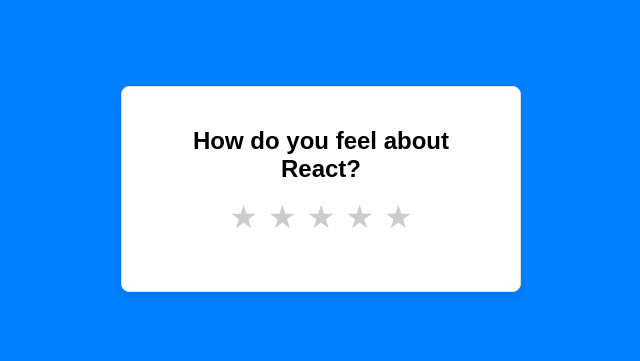
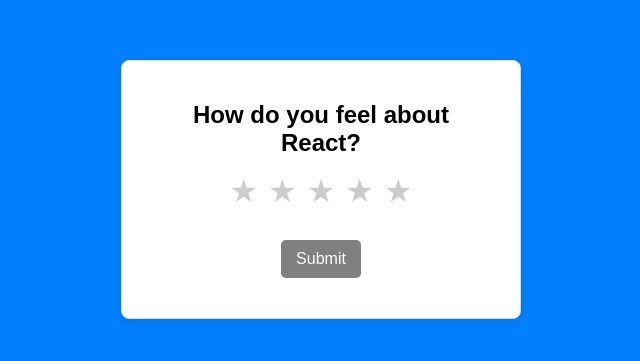
Before and after one commit to kristjem/udemy-react-codealong, a React (Vite) app in the folder modern-react-mini-projects/rating-ui/: page / in a window 1280 px wide. Shown: the part 211-572 px from the top of the page, without its empty margins (319-959 px from the left). Built offline with nearby package versions, Linux system fonts and the light colour scheme.

Commit message:
Submit rating

```diff
--- a/modern-react-mini-projects/rating-ui/src/App.jsx
+++ b/modern-react-mini-projects/rating-ui/src/App.jsx
@@ -7,7 +7,7 @@
     <div>
       <Rating
         heading="How do you feel about React?"
-        color="purple"
+        // color="purple" // optional star color
         feedbackMessages={[
           "What IS this!?",
           "Not my cup of tea",
--- a/modern-react-mini-projects/rating-ui/src/components/Rating.jsx
+++ b/modern-react-mini-projects/rating-ui/src/components/Rating.jsx
@@ -11,8 +11,22 @@
   // https://react.dev/learn/state-a-components-memory
   const [rating, setRating] = useState(0);
   const [hover, setHover] = useState(0);
+  const [submitted, setSubmitted] = useState(false);
 
   const stars = Array.from({ length: 5 }, (_, i) => i + 1);
+
+  const handleSubmit = () => {
+    if (rating > 0) {
+      setSubmitted(true);
+    }
+  };
+
+  const closeModal = () => {
+    // Closing the modal should reset the states
+    setSubmitted(false);
+    setRating(0);
+    setHover(0);
+  };
 
   return (
     <div className="rating-container">
@@ -32,6 +46,28 @@
         ))}
       </div>
       {rating > 0 && <p className="feedback">{feedbackMessages[rating - 1]}</p>}
+      <button
+        className="submit-btn"
+        onClick={handleSubmit}
+        disabled={rating === 0}
+      >
+        Submit
+      </button>
+
+      {/* Modal */}
+      {submitted && (
+        <div className="modal-overlay">
+          <div className="modal">
+            <h2>Thank You</h2>
+            <p>
+              You rated us {rating} star{rating > 1 ? "s" : ""}
+            </p>
+            <button className="close-btn" onClick={closeModal}>
+              Close
+            </button>
+          </div>
+        </div>
+      )}
     </div>
   );
 };
--- a/modern-react-mini-projects/rating-ui/src/index.css
+++ b/modern-react-mini-projects/rating-ui/src/index.css
@@ -46,3 +46,66 @@
   font-weight: bold;
   color: #333;
 }
+
+/* Submit Button */
+.submit-btn {
+  margin-top: 15px;
+  padding: 10px 15px;
+  font-size: 1rem;
+  background-color: #007bff;
+  color: white;
+  border: none;
+  cursor: pointer;
+  transition: background 0.2s ease-in-out;
+  border-radius: 5px;
+}
+
+.submit-btn:disabled {
+  background-color: gray;
+  cursor: not-allowed;
+}
+
+.submit-btn:hover:not(:disabled) {
+  background-color: #0056b3;
+}
+
+/* Modal Styling */
+.modal-overlay {
+  position: fixed;
+  top: 0;
+  left: 0;
+  width: 100%;
+  height: 100%;
+  background: rgba(0, 0, 0, 0.5);
+  display: flex;
+  align-items: center;
+  justify-content: center;
+}
+
+.modal {
+  background: white;
+  padding: 20px;
+  text-align: center;
+  border-radius: 10px;
+  width: 300px;
+}
+
+.modal h2 {
+  margin-bottom: 15px;
+  color: #333;
+}
+
+.close-btn {
+  margin-top: 15px;
+  padding: 10px;
+  background-color: red;
+  color: white;
+  border: none;
+  cursor: pointer;
+  transition: background 0.2s ease-in-out;
+  border-radius: 5px;
+}
+
+.close-btn:hover {
+  background-color: darkred;
+}
```
